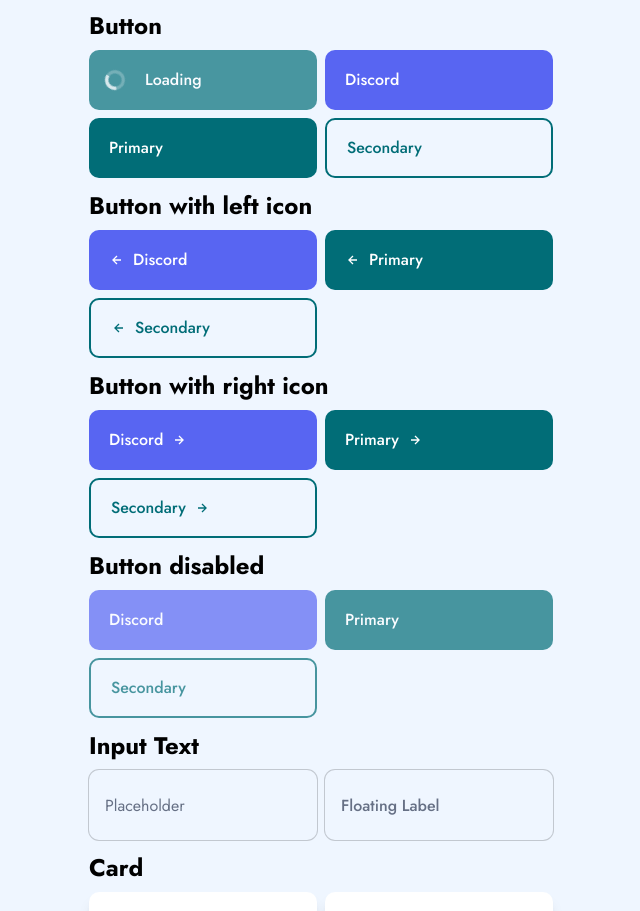
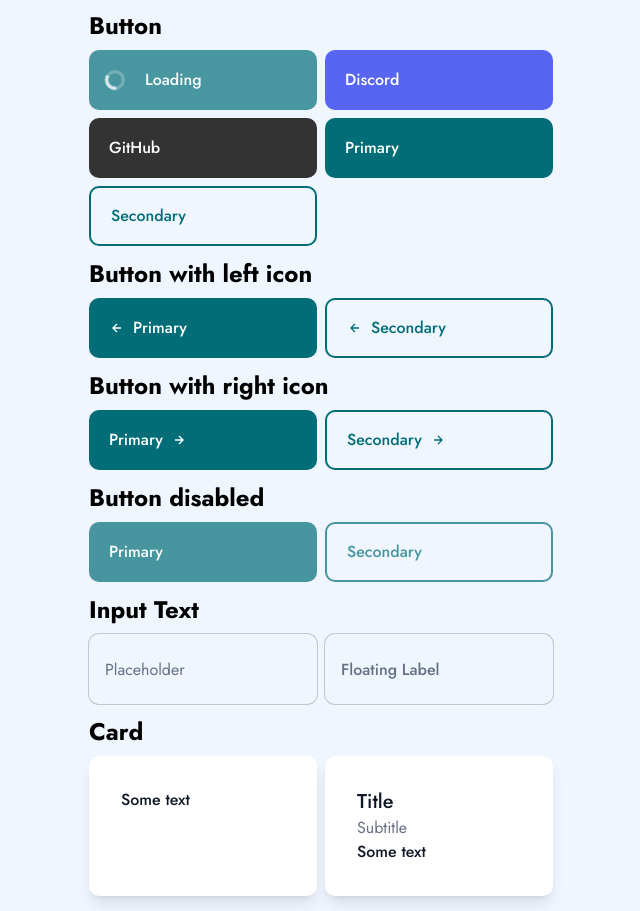
Before and after one commit to theapplegates/copjs, a Next.js app: page /components in a window 1280 px wide. Shown: the part 866-1777 px from the top of the page, without its empty margins (319-959 px from the left). Built offline with nearby package versions, Linux system fonts and the light colour scheme.

Commit message:
added github login

```diff
--- a/next.config.js
+++ b/next.config.js
@@ -10,7 +10,11 @@
 
   // https://nextjs.org/docs/api-reference/next.config.js/images
   images: {
-    domains: ['localhost', 'cdn.discordapp.com'], // Add your domains here
+    domains: [
+      'localhost',
+      'cdn.discordapp.com',
+      'avatars.githubusercontent.com'
+    ], // Add your domains here
     formats: ['image/webp'] // Add your formats here
   },
 
--- a/public/locales/de/common.json
+++ b/public/locales/de/common.json
@@ -8,7 +8,7 @@
   "Sign in": "Anmelden",
   "Sign up": "Registrieren",
   "Sign out": "Abmelden",
-  "Signed in as {{email}}": "Eingeloggt als {{email}}",
+  "Signed in as {{displayName}}": "Eingeloggt als {{displayName}}",
   "Not signed in.": "Du bist nicht eingeloggt.",
   "Sign in with {{provider}}": "Anmelden mit {{provider}}",
 
--- a/src/components/SignInButtons.tsx
+++ b/src/components/SignInButtons.tsx
@@ -3,7 +3,7 @@
 import { getProviders, signIn } from 'next-auth/react';
 import { useTranslation } from 'next-i18next';
 import { useEffect, useState } from 'react';
-import { FaDiscord } from 'react-icons/fa';
+import { FaDiscord, FaGithub } from 'react-icons/fa';
 
 import Button from '@/components/atoms/buttons/Button';
 
@@ -31,11 +31,17 @@
             <div key={provider.name}>
               <Button
                 className="mb-3 w-full justify-center !py-2"
-                color="cornflower-blue"
+                color={
+                  (provider.id === 'discord' && 'discord') ||
+                  (provider.id === 'github' && 'github') ||
+                  'primary'
+                }
                 size="small"
                 clickHandler={() => signIn(provider.id)}
                 leftIcon={
-                  (provider.id === 'discord' && <FaDiscord size={16} />) || null
+                  (provider.id === 'discord' && <FaDiscord size={16} />) ||
+                  (provider.id === 'github' && <FaGithub size={16} />) ||
+                  null
                 }
               >
                 {t('Sign in with {{provider}}', {
--- a/src/components/atoms/buttons/Button.tsx
+++ b/src/components/atoms/buttons/Button.tsx
@@ -8,7 +8,7 @@
   clickHandler?: React.MouseEventHandler<HTMLButtonElement>;
   disabled?: boolean;
   isLoading?: boolean;
-  color?: 'primary' | 'secondary' | 'cornflower-blue';
+  color?: 'primary' | 'secondary' | 'discord' | 'github';
   size?: 'small' | 'medium' | 'large';
   leftIcon?: React.ReactNode | null;
   rightIcon?: React.ReactNode | null;
@@ -35,8 +35,8 @@
       'bg-transparent border-2 border-primary hover:(bg-primary text-white) text-primary dark:(border-white text-white) dark:hover:(bg-white text-ebony) focus:(ring ring-primary/20) dark:focus:(ring ring-white/20)',
     primary:
       'bg-primary text-white dark:(bg-white text-primary) focus:(ring ring-primary/20) dark:focus:(ring ring-white/20)',
-    'cornflower-blue':
-      'bg-cornflower-blue-500 focus:(ring ring-cornflower-blue-400) text-white'
+    discord: 'bg-discord focus:(ring ring-discord-400) text-white',
+    github: 'bg-github focus:(ring ring-github-400) text-white'
   };
 
   // Return the button
--- a/src/pages/api/auth/[...nextauth].ts
+++ b/src/pages/api/auth/[...nextauth].ts
@@ -3,6 +3,7 @@
 import NextAuth from 'next-auth'; // Import the types from the package
 import CredentialsProvider from 'next-auth/providers/credentials'; // Import the Credentials provider
 import DiscordProvider from 'next-auth/providers/discord'; // Import the Discord provider
+import GithubProvider from 'next-auth/providers/github'; // Import the Discord provider
 
 import { prisma } from '@/lib/prisma'; // The adapter requires a prisma instance
 
@@ -36,6 +37,12 @@
     DiscordProvider({
       clientId: `${process.env.DISCORD_CLIENT_ID}`, // The client ID can be found on the application page
       clientSecret: `${process.env.DISCORD_CLIENT_SECRET}` // The client secret can be found on the application page
+    }),
+
+    // Github
+    GithubProvider({
+      clientId: `${process.env.GITHUB_CLIENT_ID}`, // The client ID can be found on the application page
+      clientSecret: `${process.env.GITHUB_CLIENT_SECRET}` // The client secret can be found on the application page
     }),
 
     // Credentials
--- a/src/pages/components/index.tsx
+++ b/src/pages/components/index.tsx
@@ -56,16 +56,14 @@
                 <H2 className="mb-2">Button</H2>
                 <div className="mb-3 grid w-full grid-cols-2 gap-2">
                   <Button isLoading={true}>Loading</Button>
-                  <Button color="cornflower-blue">Discord</Button>
+                  <Button color="discord">Discord</Button>
+                  <Button color="github">GitHub</Button>
                   <Button color="primary">Primary</Button>
                   <Button color="secondary">Secondary</Button>
                 </div>
 
                 <H2 className="mb-2">Button with left icon</H2>
                 <div className="mb-3 grid w-full grid-cols-2 gap-2">
-                  <Button color="cornflower-blue" leftIcon={<BiLeftArrowAlt />}>
-                    Discord
-                  </Button>
                   <Button color="primary" leftIcon={<BiLeftArrowAlt />}>
                     Primary
                   </Button>
@@ -76,12 +74,6 @@
 
                 <H2 className="mb-2">Button with right icon</H2>
                 <div className="mb-3 grid w-full grid-cols-2 gap-2">
-                  <Button
-                    color="cornflower-blue"
-                    rightIcon={<BiRightArrowAlt />}
-                  >
-                    Discord
-                  </Button>
                   <Button color="primary" rightIcon={<BiRightArrowAlt />}>
                     Primary
                   </Button>
@@ -92,9 +84,6 @@
 
                 <H2 className="mb-2">Button disabled</H2>
                 <div className="mb-3 grid w-full grid-cols-2 gap-2">
-                  <Button color="cornflower-blue" disabled={true}>
-                    Discord
-                  </Button>
                   <Button color="primary" disabled={true}>
                     Primary
                   </Button>
--- a/src/pages/housekeeping/index.tsx
+++ b/src/pages/housekeeping/index.tsx
@@ -50,8 +50,8 @@
 
           <div>
             <div className="">
-              {t('Signed in as {{email}}', {
-                email: session?.user?.email ?? ''
+              {t('Signed in as {{displayName}}', {
+                displayName: session?.user?.name ?? ''
               })}
             </div>
 
--- a/windi.config.js
+++ b/windi.config.js
@@ -48,7 +48,7 @@
           800: '#000000',
           900: '#000000'
         },
-        'cornflower-blue': {
+        discord: {
           DEFAULT: '#5865F2',
           50: '#FFFFFF',
           100: '#EFF1FE',
@@ -60,6 +60,19 @@
           700: '#101FCA',
           800: '#0C1796',
           900: '#080F62'
+        },
+        github: {
+          DEFAULT: '#333333',
+          50: '#8F8F8F',
+          100: '#858585',
+          200: '#707070',
+          300: '#5C5C5C',
+          400: '#474747',
+          500: '#333333',
+          600: '#171717',
+          700: '#000000',
+          800: '#000000',
+          900: '#000000'
         }
       }
     }
```
Also changed, not shown: 2 other files (tests, documents, lock files or other folders).
